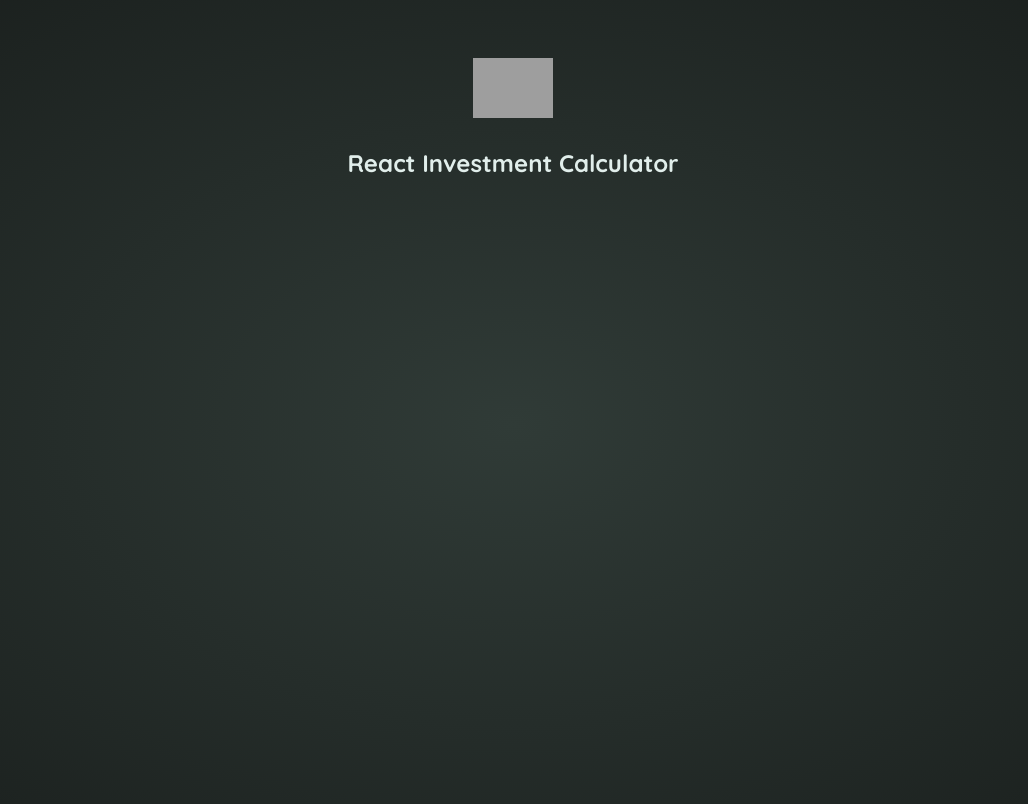
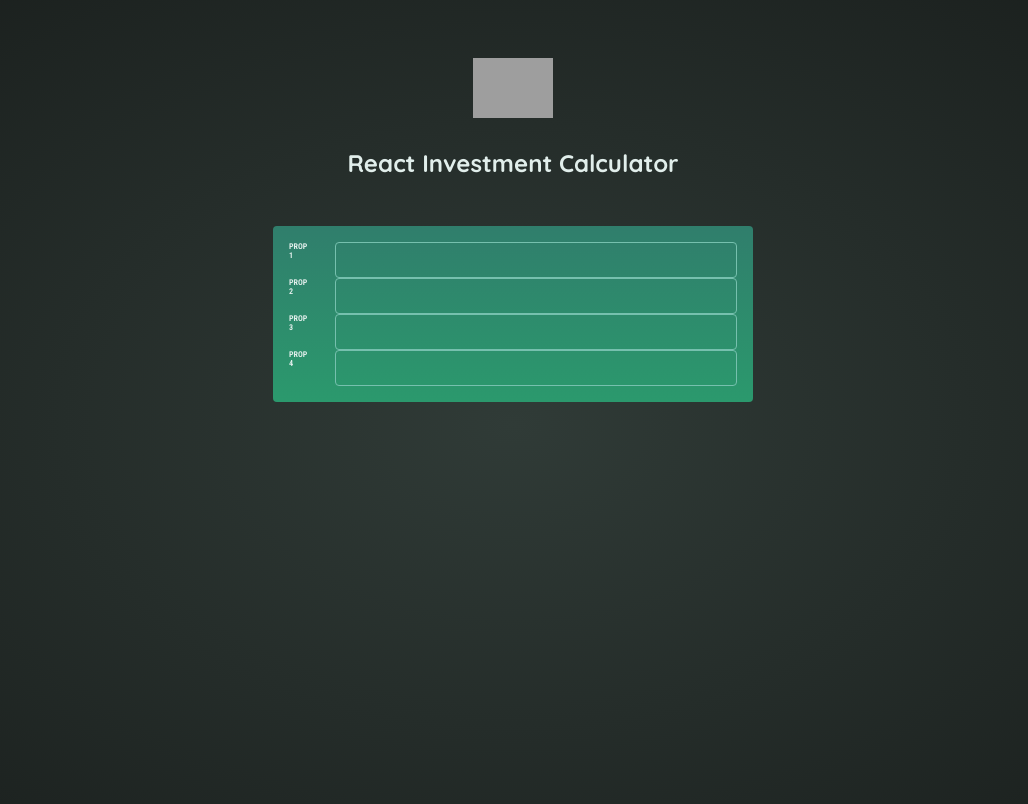
Before and after one commit to gcyburt/investment-calculator, a React (Vite) app: page / in a window 1280 px wide. Shown: the top 804 px of the page, without its empty margins (127-1155 px from the left). Built offline with nearby package versions, Linux system fonts and the light colour scheme; grey boxes are pictures that could not be loaded.

Commit message:
add UserForm component

```diff
--- a/src/App.jsx
+++ b/src/App.jsx
@@ -1,9 +1,14 @@
 import React from 'react'
+
 import Header from './Header'
+import UserForm from './UserForm'
 
 function App() {
   return (
-    <Header />
+    <>
+      <Header />
+      <UserForm />
+    </>
   )
 }
 
--- /dev/null
+++ b/src/UserForm.jsx
@@ -0,0 +1,23 @@
+export default function UserForm() {
+
+    return (
+        <div id="user-input">
+            <div className="input-group">
+                <label>Prop 1</label>
+                <input type="text" />
+            </div>
+            <div className="input-group">
+                <label>Prop 2</label>
+                <input type="text" />
+            </div>
+            <div className="input-group">
+                <label>Prop 3</label>
+                <input type="text" />
+            </div>
+            <div className="input-group">
+                <label>Prop 4</label>
+                <input type="text" />
+            </div>
+        </div>
+    )
+}
```
